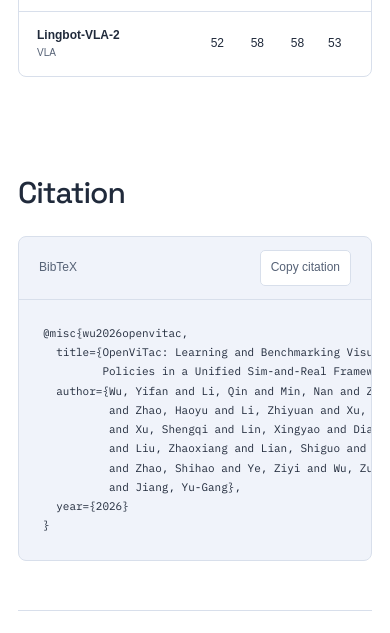
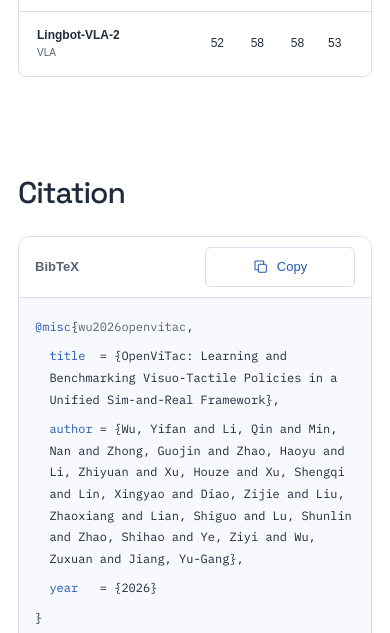
Before and after one commit to FVL-Repo/OpenViTac-website, a website: page index.html in a window 390 px wide. Shown: the part 5369-6002 px from the top of the page. Drawn offline with Linux system fonts and the light colour scheme.

Commit message:
style(site): improve citation typography and responsive layout

```diff
--- a/app.js
+++ b/app.js
@@ -655,14 +655,17 @@ config.demos.forEach((demo) => {
 });
 */
 
+let citationCopyReset;
 document
   .querySelector("#copy-citation")
   .addEventListener("click", async (event) => {
     const code = document.querySelector("#bibtex");
     const button = event.currentTarget;
+    const label = button.querySelector(".copy-label");
+    clearTimeout(citationCopyReset);
     try {
       await navigator.clipboard.writeText(code.textContent);
-      button.textContent = "Copied";
+      label.textContent = "Copied";
       document.querySelector("#copy-status").textContent =
         "Citation copied to clipboard.";
     } catch {
@@ -671,12 +674,12 @@ document
       range.selectNodeContents(code);
       selection.removeAllRanges();
       selection.addRange(range);
-      button.textContent = "Citation selected";
+      label.textContent = "Citation selected";
       document.querySelector("#copy-status").textContent =
         "Copy unavailable. Citation selected; press Control+C or Command+C to copy.";
     }
-    setTimeout(() => {
-      button.textContent = "Copy citation";
+    citationCopyReset = setTimeout(() => {
+      label.textContent = "Copy";
     }, 2500);
   });
 
--- a/index.html
+++ b/index.html
@@ -338,20 +338,20 @@
         </div>
         <div class="citation-box">
           <div class="citation-toolbar">
-            <span>BibTeX</span
-            ><button type="button" id="copy-citation">Copy citation</button>
+            <span>BibTeX</span>
+            <button type="button" id="copy-citation">
+              <svg width="16" height="16" viewBox="0 0 24 24" fill="none" stroke="currentColor" stroke-width="1.6" stroke-linecap="round" stroke-linejoin="round" aria-hidden="true">
+                <rect x="8" y="8" width="12" height="12" rx="2" />
+                <path d="M16 8V4a1 1 0 0 0-1-1H4a1 1 0 0 0-1 1v11a1 1 0 0 0 1 1h4" />
+              </svg>
+              <span class="copy-label">Copy</span>
+            </button>
           </div>
-          <pre><code id="bibtex">@misc{wu2026openvitac,
-  title={OpenViTac: Learning and Benchmarking Visuo-Tactile
-         Policies in a Unified Sim-and-Real Framework},
-  author={Wu, Yifan and Li, Qin and Min, Nan and Zhong, Guojin
-          and Zhao, Haoyu and Li, Zhiyuan and Xu, Houze
-          and Xu, Shengqi and Lin, Xingyao and Diao, Zijie
-          and Liu, Zhaoxiang and Lian, Shiguo and Lu, Shunlin
-          and Zhao, Shihao and Ye, Ziyi and Wu, Zuxuan
-          and Jiang, Yu-Gang},
-  year={2026}
-}</code></pre>
+          <pre class="citation-code"><code id="bibtex"><span class="bibtex-line"><span class="bibtex-type">@misc</span>{<span class="bibtex-key">wu2026openvitac</span>,</span>
+<span class="bibtex-line bibtex-field">  <span class="bibtex-name">title</span>  = {OpenViTac: Learning and Benchmarking Visuo-Tactile Policies in a Unified Sim-and-Real Framework},</span>
+<span class="bibtex-line bibtex-field">  <span class="bibtex-name">author</span> = {Wu, Yifan and Li, Qin and Min, Nan and Zhong, Guojin and Zhao, Haoyu and Li, Zhiyuan and Xu, Houze and Xu, Shengqi and Lin, Xingyao and Diao, Zijie and Liu, Zhaoxiang and Lian, Shiguo and Lu, Shunlin and Zhao, Shihao and Ye, Ziyi and Wu, Zuxuan and Jiang, Yu-Gang},</span>
+<span class="bibtex-line bibtex-field">  <span class="bibtex-name">year</span>   = {2026}</span>
+<span class="bibtex-line">}</span></code></pre>
           <p id="copy-status" class="sr-only" role="status"></p>
         </div>
       </section>
--- a/styles.css
+++ b/styles.css
@@ -926,44 +926,73 @@ abbr {
 }
 .citation-box {
   min-width: 0;
-  background: var(--surface);
+  background: #f7f9fd;
   border: 1px solid var(--line);
-  border-radius: 8px;
+  border-radius: 12px;
   overflow: hidden;
 }
 .citation-toolbar {
   display: flex;
   align-items: center;
   justify-content: space-between;
-  gap: 20px;
-  padding: 13px 20px;
+  gap: 12px;
+  padding: 12px 24px;
+  background: var(--paper);
   border-bottom: 1px solid var(--line);
-  font-size: 12px;
+  font-size: 13px;
+  font-weight: 600;
   color: var(--muted);
 }
 .citation-toolbar button {
+  display: inline-flex;
+  align-items: center;
+  justify-content: center;
+  gap: 8px;
   background: var(--paper);
   border: 1px solid var(--line);
-  border-radius: 5px;
-  padding: 6px 10px;
-  font-size: 12px;
-  min-height: 36px;
+  border-radius: 6px;
+  padding: 7px 12px;
+  font-size: 13px;
+  font-weight: 500;
+  min-height: 40px;
+  min-width: 150px;
+  color: var(--accent);
+}
+.citation-toolbar button svg {
+  flex-shrink: 0;
 }
 .citation-toolbar button:hover {
   background: var(--hover);
 }
-pre {
+.citation-code {
   margin: 0;
-  padding: 24px;
-  overflow: auto;
-  line-height: 1.75;
+  padding: 24px 28px 28px;
+  line-height: 1.85;
   font-family:
     IBM Plex Mono,
     monospace;
-  font-size: 11px;
+  font-size: 13px;
+  white-space: normal;
 }
-code {
+.citation-code code {
   font-family: inherit;
+}
+.bibtex-line {
+  display: block;
+  white-space: pre-wrap;
+  overflow-wrap: anywhere;
+}
+.bibtex-field {
+  padding-left: 12ch;
+  text-indent: -12ch;
+  margin-block: 4px;
+}
+.bibtex-type,
+.bibtex-name {
+  color: var(--accent);
+}
+.bibtex-key {
+  color: var(--muted);
 }
 .footer {
   border-top: 1px solid var(--line);
@@ -1218,6 +1247,19 @@ code {
   .citation-section {
     gap: 25px;
   }
+  .citation-toolbar {
+    padding: 10px 16px;
+  }
+  .citation-code {
+    padding: 18px 16px 22px;
+    font-size: 12px;
+    line-height: 1.8;
+  }
+  .bibtex-field {
+    padding-left: 2ch;
+    text-indent: -2ch;
+    margin-block: 8px;
+  }
   .footer {
     flex-wrap: wrap;
     gap: 10px 20px;
```
